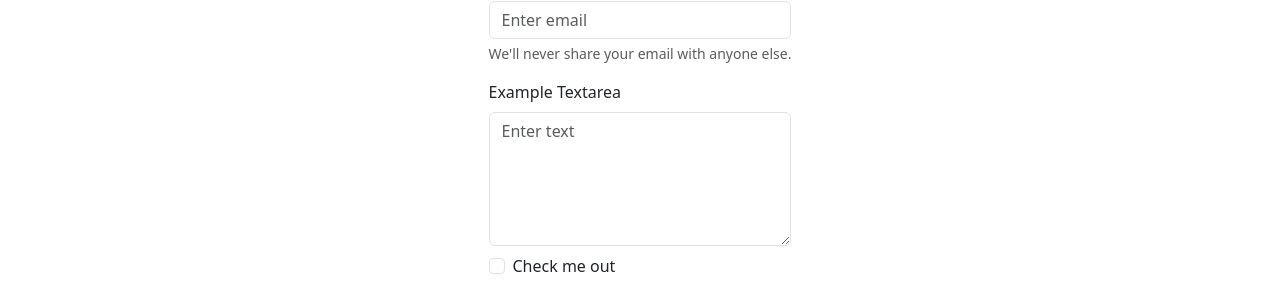
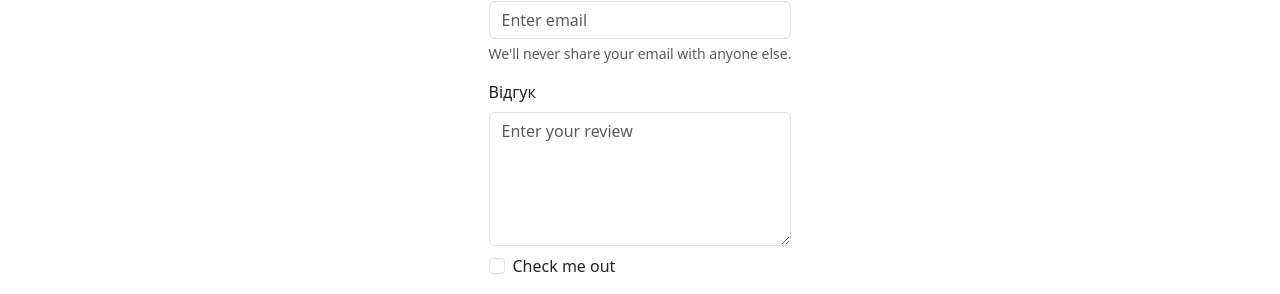
Before and after one commit to paskalov-aris/react-bootstrap-site, a React (Vite) app: page /contacts in a window 1280 px wide. Shown: the part 272-566 px from the top of the page. Built offline with nearby package versions, Linux system fonts and the light colour scheme.

Commit message:
refactor Contacts page

```diff
--- a/src/pages/Contacts.jsx
+++ b/src/pages/Contacts.jsx
@@ -4,11 +4,11 @@ import { EMAIL_REGEXP } from "../constants/regexp";
 
 export const Contacts = () => {
   const [email, setEmail] = useState("");
-  const [text, setText] = useState("");
+  const [review, setReview] = useState("");
   const [emailDirty, setEmailDirty] = useState(false);
-  const [textDirty, setTextDirty] = useState(false);
+  const [reviewDirty, setReviewDirty] = useState(false);
   const [emailError, setEmailError] = useState("");
-  const [textError, setTextError] = useState("");
+  const [reviewError, setReviewError] = useState("");
   const [formValid, setFormValid] = useState(false);
 
   const blurHandler = (e) => {
@@ -16,8 +16,8 @@ export const Contacts = () => {
       case "email":
         setEmailDirty(true);
         break;
-      case "text":
-        setTextDirty(true);
+      case "review":
+        setReviewDirty(true);
         break;
     }
   };
@@ -32,25 +32,25 @@ export const Contacts = () => {
     }
   };
 
-  const textHandler = (e) => {
-    setText(e.target.value);
+  const reviewHandler = (e) => {
+    setReview(e.target.value);
     if (e.target.value.length < 20) {
-      setTextError("Ваше звернення повинне мати не менше 20 символів");
+      setReviewError("Ваше звернення повинне мати не менше 20 символів");
       if (!e.target.value) {
-        setTextError("Текст не може бути порожнім");
+        setReviewError("Текст не може бути порожнім");
       }
     } else {
-      setTextError("");
+      setReviewError("");
     }
   };
 
   useEffect(() => {
-    if (emailError || textError) {
+    if (emailError || reviewError) {
       setFormValid(false);
-    } else if (email.length > 0 && text.length > 20) {
+    } else if (email.length > 0 && review.length > 20) {
       setFormValid(true);
     }
-  }, [emailError, textError, email, text]);
+  }, [emailError, reviewError, email, review]);
 
   return (
     <Container>
@@ -83,17 +83,17 @@ export const Contacts = () => {
               controlId="basicText"
               className="d-flex flex-column w-100 align-items-start"
             >
-              <Form.Label>Example Textarea</Form.Label>
-              {textDirty && textError && (
-                <div style={{ color: "red" }}>{textError}</div>
+              <Form.Label>Відгук</Form.Label>
+              {reviewDirty && reviewError && (
+                <div style={{ color: "red" }}>{reviewError}</div>
               )}
               <Form.Control
                 as="textarea"
                 rows={5}
-                name="text"
-                placeholder="Enter text"
-                value={text}
-                onChange={(e) => textHandler(e)}
+                name="review"
+                placeholder="Enter your review"
+                value={review}
+                onChange={(e) => reviewHandler(e)}
                 onBlur={(e) => blurHandler(e)}
                 className="mb-2 w-100"
               />
```
